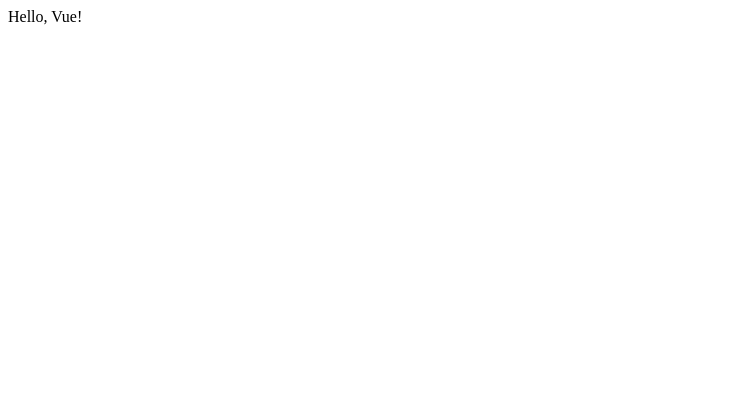
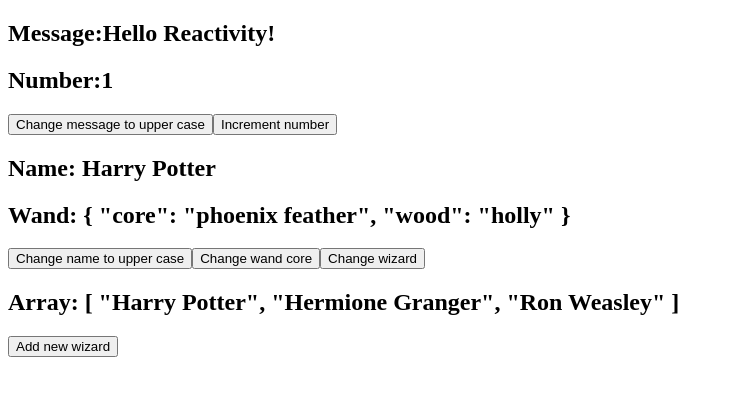
Before and after one commit to TajudeenBusari/vue-3-project, a Vue app: page / in a window 1280 px wide. Shown: the top 396 px of the page, without its empty margins (0-733 px from the left). Built offline with nearby package versions, Linux system fonts and the light colour scheme.

Commit message:
Reactivity system

```diff
--- a/src/App.vue
+++ b/src/App.vue
@@ -1,11 +1,80 @@
+<template>
+  <div class="card">
+    <h2>Message:{{ message }}</h2>
+    <h2>Number:{{ number }}</h2>
+    <button @click="changeMessageToUpperCase">Change message to upper case</button>
+    <button @click="increamentNumber">Increment number</button>
+  </div>
+  <div class="card">
+    <h2>Name: {{ wizard.name }}</h2>
+    <h2>Wand: {{ wizard.wand }}</h2>
+    <button @click="changeNameToUpperCase">Change name to upper case</button>
+    <button @click="changeWandCore">Change wand core</button>
+    <button @click="changeWizard">Change wizard</button>
+  </div>
+  <div class="card">
+    <h2>Array: {{ wizards }}</h2>
+    <button @click="wizards.push('Albus Dumbledore')">Add new wizard</button>
 
-<template>
-  <div>
-Hello, Vue!
   </div>
+
 </template>
 
 <script setup>
+import { ref } from 'vue';
+
+let message = ref('Hello Reactivity!');
+let number = ref(1);
+function changeMessageToUpperCase() {
+  //remmeber to use .value to access the value of ref
+  message.value = message.value.toUpperCase();
+
+  console.log(message);
+}
+function increamentNumber() {
+  //remmeber to use .value to access the value of ref
+  number.value += 1;
+  console.log(number);
+  }
+
+  //javascript object
+  let wizard = ref({
+    id: 1001,
+    age: 25,
+    name: 'Harry Potter',
+    house: 'Gryffindor',
+    wand: {
+      core: 'phoenix feather',
+      wood: 'holly'
+    }
+  });
+
+  //define the three methods
+  function changeNameToUpperCase() {
+    wizard.value.name = wizard.value.name.toUpperCase();
+  }
+
+  function changeWandCore() {
+    wizard.value.wand.core = 'dragon heartstring';
+  }
+
+  function changeWizard() {
+    wizard.value = {
+      id: 1002,
+      age: 25,
+      name: 'Hermione Granger',
+      house: 'Gryffindor',
+      wand: {
+        core: 'dragon heartstring',
+        wood: 'vine'
+      }
+    }
+  }
+
+  //ref array
+  let wizards = ref([
+    'Harry Potter', 'Hermione Granger', 'Ron Weasley'
+  ]);
 
 </script>
 
```
